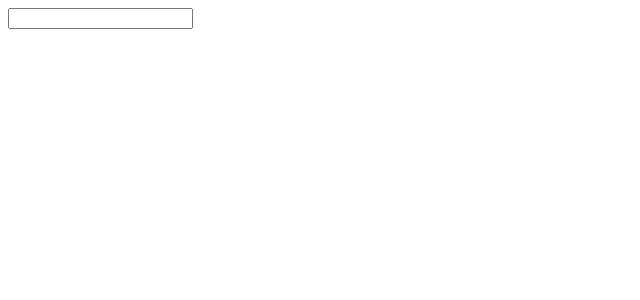
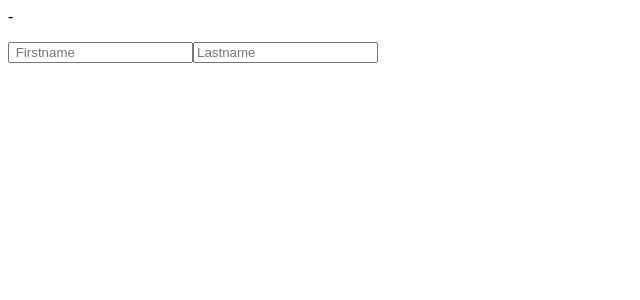
Before and after one commit to Heidi4/react-beginner-coourse, a React (Vite) app: page / in a window 1280 px wide. Shown: the top 300 px of the page, without its empty margins (0-640 px from the left). Built offline with nearby package versions, Linux system fonts and the light colour scheme.

Commit message:
Handling multiple input and use case of (...) spread operator

```diff
--- a/src/components/Form.jsx
+++ b/src/components/Form.jsx
@@ -1,19 +1,29 @@
 import React, { useState } from "react";
 
 function Form() {
-  const [name, setName] = useState("");
+  const [name, setName] = useState({ firstName: "", lastName: "" });
 
   function handleChange(e) {
     setName(e.target.value);
   }
+
   return (
     <div>
       <form>
+        {name.firstName} - {name.lastName}
+        <p></p>
         <input
           // onChange={(e) => handleChange(e)}
-          onChange={(e) => setName(e.target.value)}
           type="text"
-          value={name}
+          onChange={(e) => setName({ ...name, firstName: e.target.value })}
+          value={name.firstName}
+          placeholder=" Firstname"
+        />
+        <input
+          type="text"
+          onChange={(e) => setName({ ...name, lastName: e.target.value })}
+          value={name.lastName}
+          placeholder="Lastname"
         />
       </form>
     </div>
```
